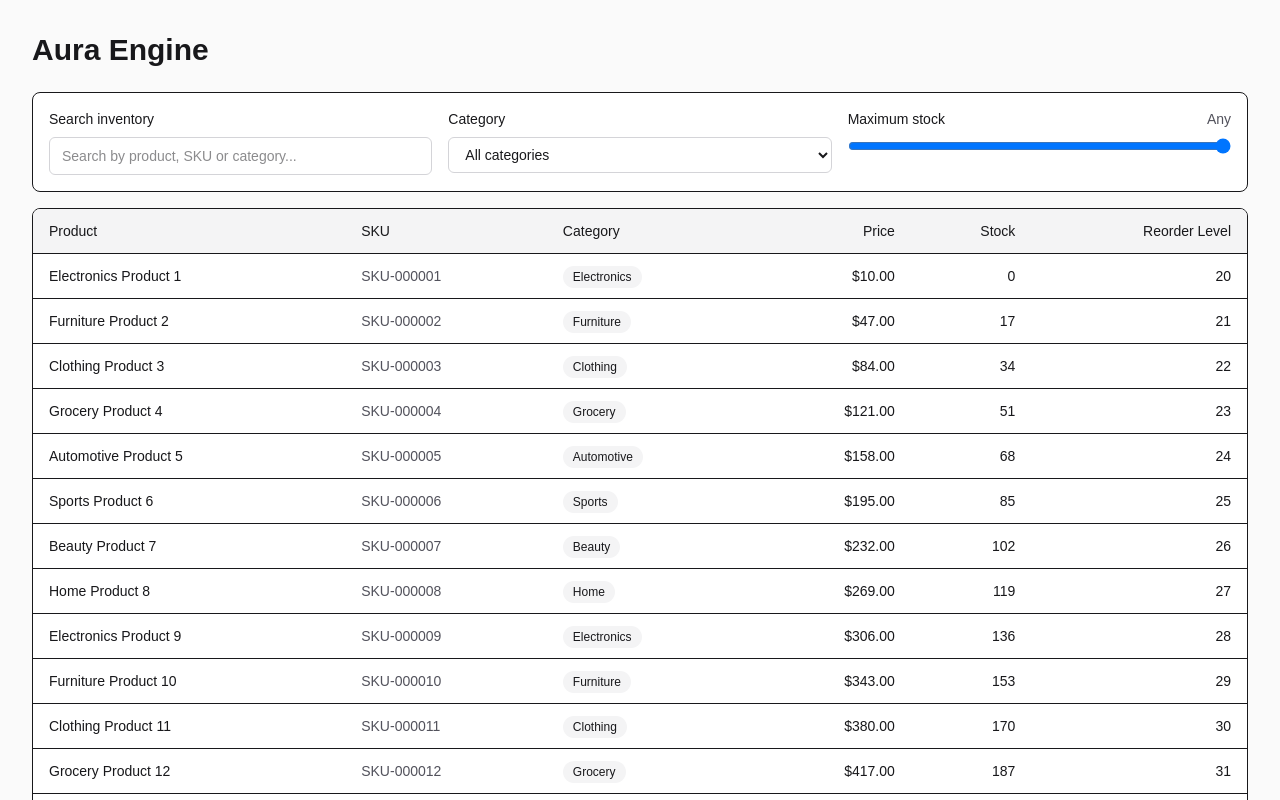
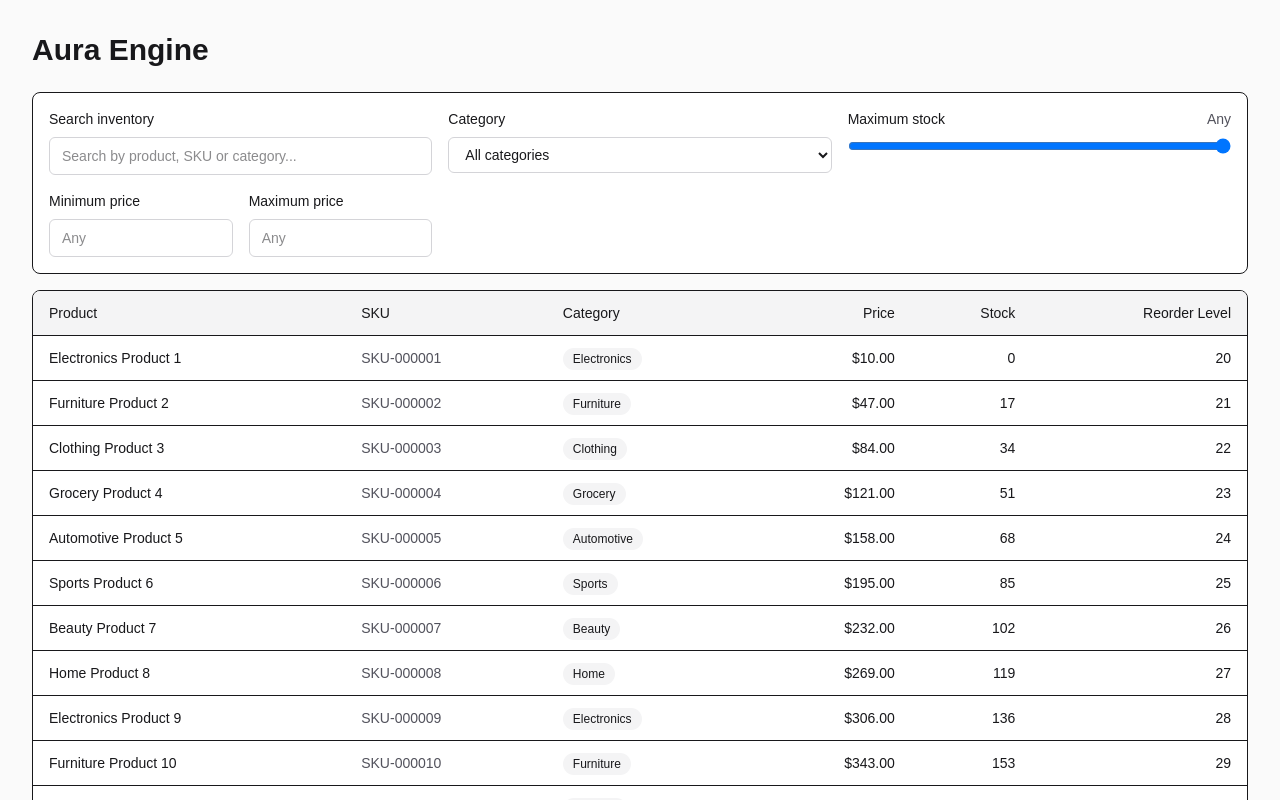
Before and after one commit to Aryan214G/aura-engine, a Next.js app: page / in a window 1280 px wide. Shown: the top 800 px of the page. Built offline with nearby package versions, Linux system fonts and the light colour scheme.

Commit message:
feat: add minimum and maximum price filters to InventoryTable with debounced input handling

```diff
--- a/src/components/InventoryTable.jsx
+++ b/src/components/InventoryTable.jsx
@@ -14,6 +14,10 @@ export default function InventoryTable() {
   const [category, setCategory] = useState("");
   const [stockSlider, setStockSlider] = useState(500);
   const [stockLimit, setStockLimit] = useState("");
+  const [minPrice, setMinPrice] = useState("");
+  const [maxPrice, setMaxPrice] = useState("");
+  const [debouncedMinPrice, setDebouncedMinPrice] = useState("");
+  const [debouncedMaxPrice, setDebouncedMaxPrice] = useState("");
 
   useEffect(() => {
     const timer = setTimeout(() => {
@@ -24,10 +28,25 @@ export default function InventoryTable() {
   }, [search]);
 
   useEffect(() => {
+    const timer = setTimeout(() => {
+      setDebouncedMinPrice(minPrice);
+      setDebouncedMaxPrice(maxPrice);
+    }, 500);
+
+    return () => clearTimeout(timer);
+  }, [minPrice, maxPrice]);
+
+  useEffect(() => {
     // The filtered result set always starts at its first page.
     // eslint-disable-next-line react-hooks/set-state-in-effect
     setPage(1);
-  }, [debouncedSearch, category, stockLimit]);
+  }, [
+    debouncedSearch,
+    category,
+    stockLimit,
+    debouncedMinPrice,
+    debouncedMaxPrice,
+  ]);
 
   useEffect(() => {
     async function fetchInventory() {
@@ -52,6 +71,14 @@ export default function InventoryTable() {
           params.set("maxStock", stockLimit);
         }
 
+        if (debouncedMinPrice !== "") {
+          params.set("minPrice", debouncedMinPrice);
+        }
+
+        if (debouncedMaxPrice !== "") {
+          params.set("maxPrice", debouncedMaxPrice);
+        }
+
         const response = await fetch(`/api/inventory?${params.toString()}`);
 
         if (!response.ok) {
@@ -70,7 +97,14 @@ export default function InventoryTable() {
     }
 
     fetchInventory();
-  }, [page, debouncedSearch, category, stockLimit]);
+  }, [
+    page,
+    debouncedSearch,
+    category,
+    stockLimit,
+    debouncedMinPrice,
+    debouncedMaxPrice,
+  ]);
 
   const goToPreviousPage = () => {
     setPage((current) => Math.max(current - 1, 1));
@@ -178,6 +212,46 @@ export default function InventoryTable() {
               className="w-full"
             />
           </div>
+
+          <div className="grid grid-cols-1 gap-4 sm:grid-cols-2">
+            <div>
+              <label
+                htmlFor="min-price"
+                className="mb-2 block text-sm font-medium text-zinc-900"
+              >
+                Minimum price
+              </label>
+
+              <input
+                id="min-price"
+                type="number"
+                min="0"
+                placeholder="Any"
+                value={minPrice}
+                onChange={(event) => setMinPrice(event.target.value)}
+                className="w-full rounded-md border border-zinc-300 bg-white px-3 py-2 text-sm text-zinc-900 outline-none focus:border-zinc-500"
+              />
+            </div>
+
+            <div>
+              <label
+                htmlFor="max-price"
+                className="mb-2 block text-sm font-medium text-zinc-900"
+              >
+                Maximum price
+              </label>
+
+              <input
+                id="max-price"
+                type="number"
+                min="0"
+                placeholder="Any"
+                value={maxPrice}
+                onChange={(event) => setMaxPrice(event.target.value)}
+                className="w-full rounded-md border border-zinc-300 bg-white px-3 py-2 text-sm text-zinc-900 outline-none focus:border-zinc-500"
+              />
+            </div>
+          </div>
         </div>
       </div>
 
```
Also changed, not shown: 1 other file (tests, documents, lock files or other folders).
